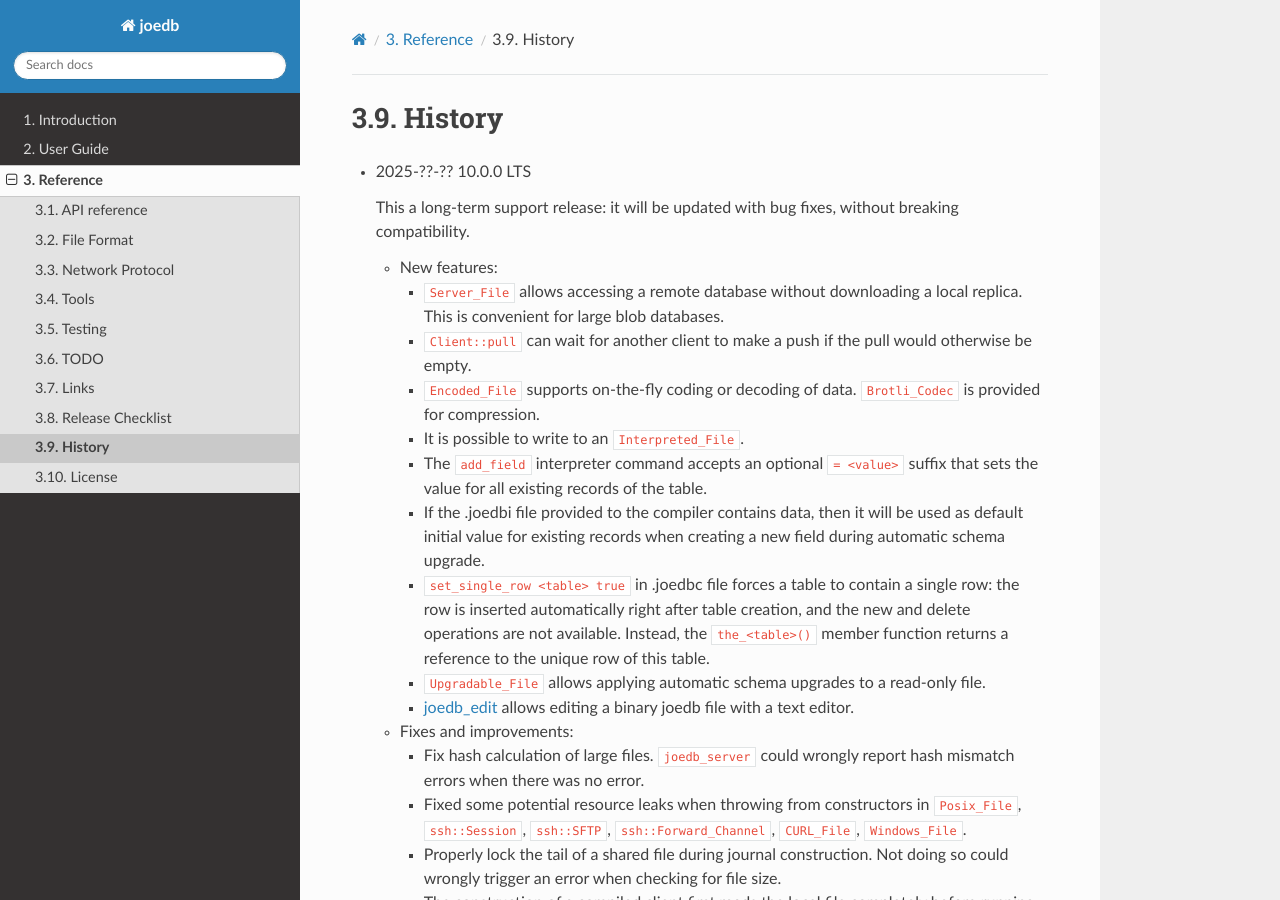
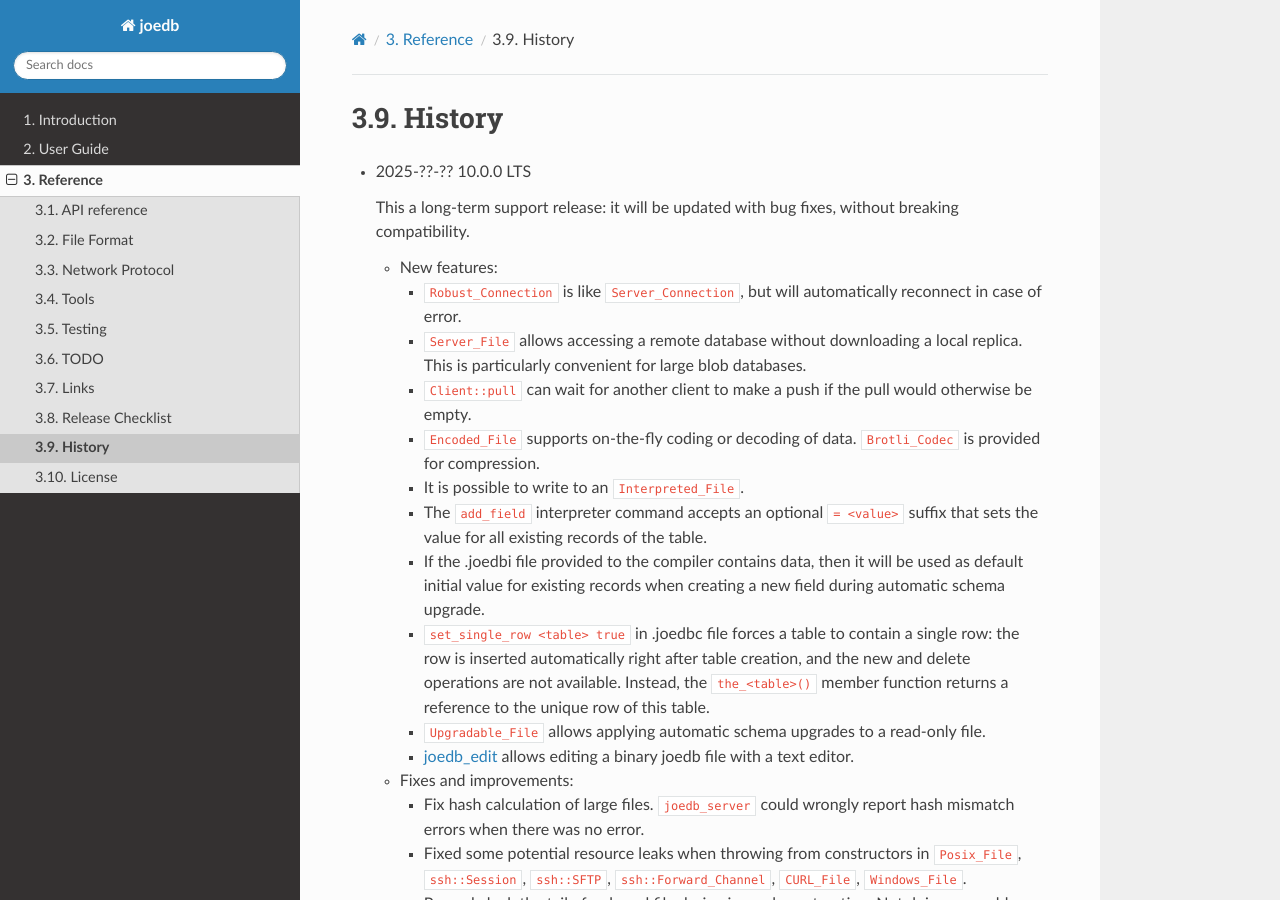
Before and after one commit to Remi-Coulom/joedb, a Sphinx documentation site: the page built from doc/source/history.rst, in a window 1280 px wide and 900 px high. Built offline with Sphinx 7.4.7 and the Read the Docs theme 3.1.0, drawn with Linux system fonts in a browser that asks for light colours; formulas are drawn with MathJax 3; cross-references to code outside the pages are shown as plain code.

Commit message:
doc + Connection simplification

```diff
--- a/doc/source/history.rst
+++ b/doc/source/history.rst
@@ -8,8 +8,11 @@
 
   - New features:
 
+    - :joedb:`Robust_Connection` is like :joedb:`Server_Connection`, but will
+      automatically reconnect in case of error.
     - :joedb:`Server_File` allows accessing a remote database without
-      downloading a local replica. This is convenient for large blob databases.
+      downloading a local replica. This is particularly convenient for large
+      blob databases.
     - :joedb:`Client::pull` can wait for another client to make a
       push if the pull would otherwise be empty.
     - :joedb:`Encoded_File` supports on-the-fly coding or decoding of data.
```
Also changed, not shown: 1 other file.
